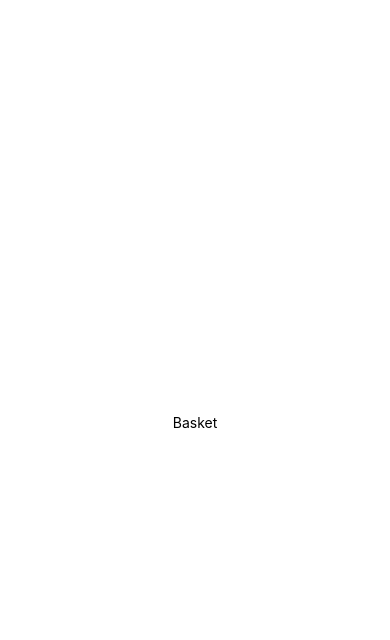
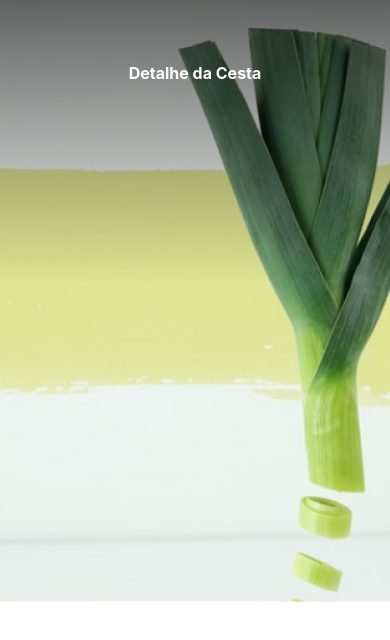
Before and after one commit to bognarjunior/Alura-React-Native, a React Native app in the folder orgs-cesta/: screen / in a window 390 px wide. Shown: the top 640 px of the page. Built offline with nearby package versions, Linux system fonts and the light colour scheme.

Commit message:
Create image top
Create image top

```diff
--- a/orgs-cesta/App.js
+++ b/orgs-cesta/App.js
@@ -1,21 +1,12 @@
-import { StatusBar } from 'expo-status-bar';
-import { StyleSheet, Text, View } from 'react-native';
+import React from 'react'
+import { StatusBar, SafeAreaView } from 'react-native';
 import Basket from './src/screens/Basket';
 
 export default function App() {
   return (
-    <View style={styles.container}>
+    <SafeAreaView>
+      <StatusBar />
       <Basket />
-      <StatusBar style="auto" />
-    </View>
+    </SafeAreaView>
   );
 }
-
-const styles = StyleSheet.create({
-  container: {
-    flex: 1,
-    backgroundColor: '#fff',
-    alignItems: 'center',
-    justifyContent: 'center',
-  },
-});
--- a/orgs-cesta/src/screens/Basket.js
+++ b/orgs-cesta/src/screens/Basket.js
@@ -1,10 +1,32 @@
-import { View, Text } from 'react-native'
+import { Text, Image, StyleSheet, Dimensions } from 'react-native'
 import React from 'react'
+import imageTop from './../../assets/topo.png'
+
+const width = Dimensions.get("screen").width;
 
 export default function Basket() {
   return (
-    <View>
-      <Text>Basket</Text>
-    </View>
+    <>
+      <Image source={imageTop} style={style.top}/>
+      <Text style={style.title}>Detalhe da Cesta</Text>
+    </>
   )
 }
+
+const style = StyleSheet.create({
+  top: {
+    width: "100%",
+    height: 578 / 768 * width,
+  },
+  title: {
+    top: 44,
+    width: "100%",
+    position: 'absolute',
+    textAlign: 'center',
+    fontSize: 16,
+    lineHeight: 26,
+    color: "white",
+    fontWeight: "bold",
+    padding: 16,
+  }
+})
```
